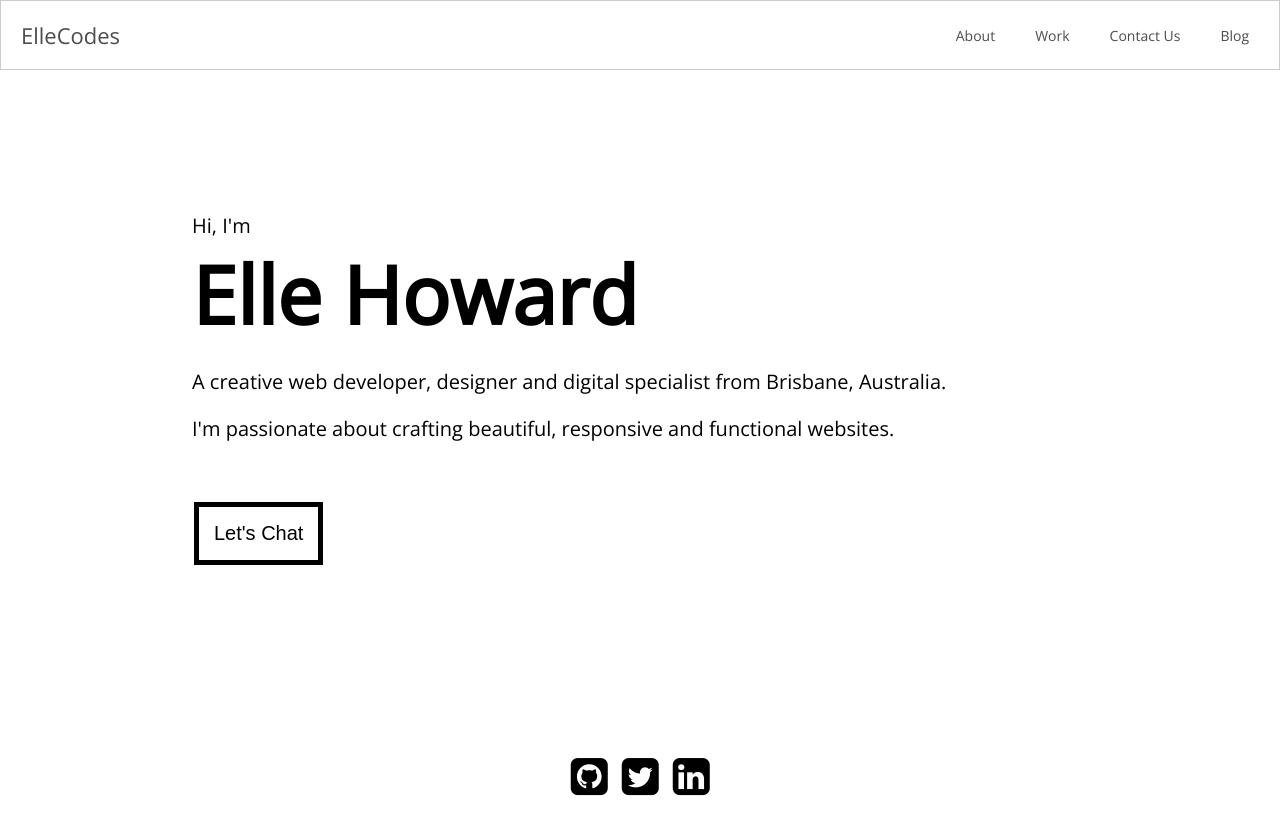
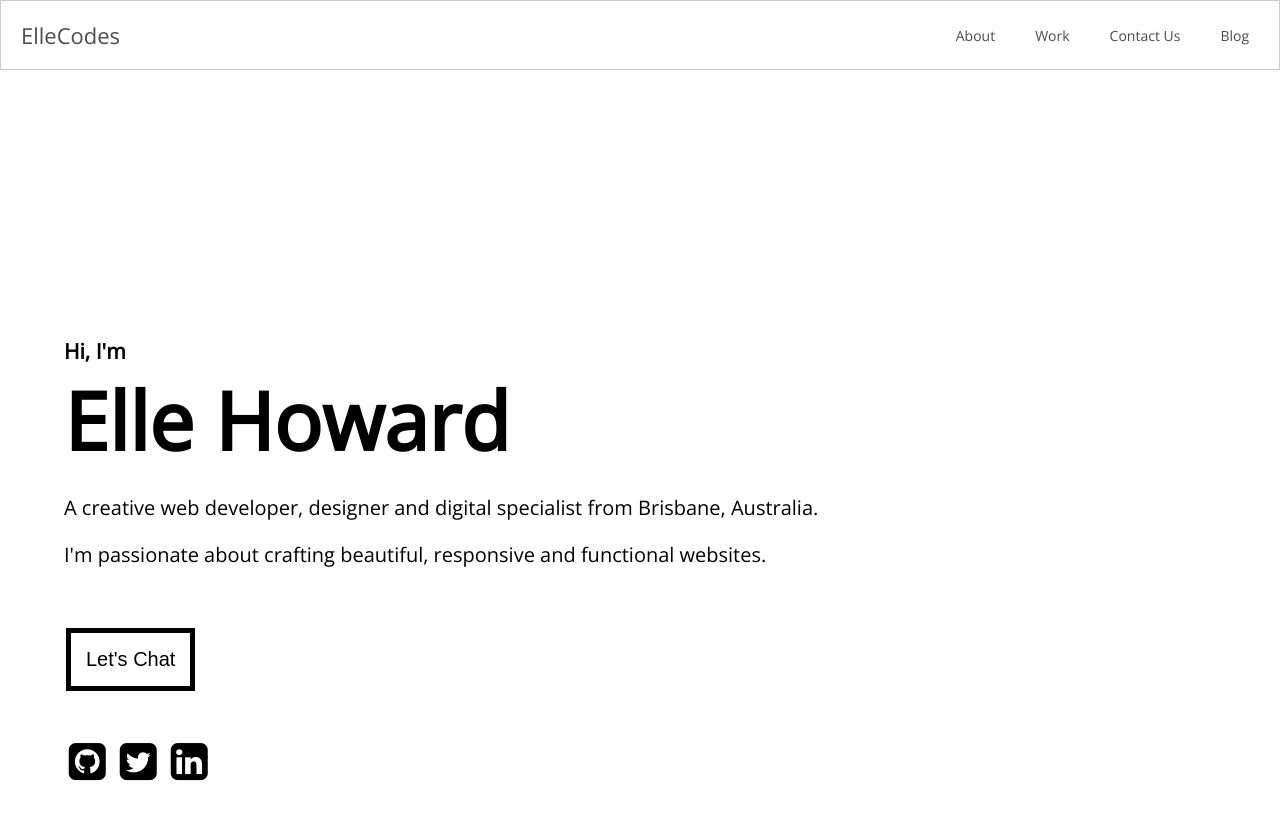
Before and after one commit to ellehoward/ElleHoward_T1A2, a plain HTML site: page index.html in a window 1280 px wide. Shown: the top 832 px of the page. Drawn offline with nearby package versions, Linux system fonts and the light colour scheme.

Commit message:
first commit of new repo

```diff
--- a/index.html
+++ b/index.html
@@ -37,7 +37,6 @@
   <body>
 
     <!-- Top Navigation Menu -->
-
 <nav class="navbar">
         <span class="navbar-toggle" id="js-navbar-toggle">
         <i class="fas fa-bars"></i>
@@ -48,18 +47,16 @@
           <li><a href="/work.html" class="nav-links">Work</a></li>
           <li><a href="/contact.html" class="nav-links">Contact Us</a></li>
           <li><a href="/nav-links.html" class="nav-links">Blog</a></li>
-        </ul>
-    </nav>
+        </ul></nav>
+
+      <div class="home-wrapper">
 
 <!-- Site Welcome blurb / introduction -->
-
-
-      <div class="home-wrapper">
             <!-- Header -->
             <header id="welcome-header"></header>
             <!-- Hero -->
                 <section class="hero">
-                <p>Hi, I'm</p>
+                <h3>Hi, I'm </h3>
                 <h1>Elle Howard</h1>
                <section class="first-blurb">
                 <p>A creative web developer, designer and digital specialist from Brisbane, Australia.</p>
@@ -68,11 +65,11 @@
                 </p>I'm passionate about crafting beautiful, responsive and functional websites.</p>
                 </section>
                 <p>
-                  <section class="third-blurb">
-                  <button class="lets-chat-button">Let's Chat</button></p></section>
-              </div>
+                  <section class="third-blurb"></section>
+                  <button class="lets-chat-button">Let's Chat</button>
 
                   <!-- Footer socials -->
+
                   <footer>
               <section id="footer-social-icons">
               <div class="footer-container">
@@ -80,9 +77,15 @@
               <a href="https://github.com/bootsnipp"><i id="social-gh" class="fa fa-github-square fa-3x social"></i></a>
 	            <a href="https://twitter.com/bootsnipp"><i id="social-tw" class="fa fa-twitter-square fa-3x social"></i></a>
 	            <a href="https://linkedin.com/bootsnipp"><i id="social-li" class="fa fa-linkedin-square fa-3x social"></i></a>
+            </section>
+            </footer>
+                  </div>
+
         </div>
       </div>
-  </section>
+
+<!-- Footer socials -->
+
 
 
 <!-- Footer Copyright -->
--- a/style.css
+++ b/style.css
@@ -26,12 +26,16 @@ p {
 	font-size: 14px;
 	background-color: #ffff;
 	border: 1px solid rgba(0, 0, 0, 0.2);
-	padding-bottom: 10px;
+	align-items: stretch;
+  padding-bottom: 20%;
+
+
 }
 
 .main-nav {
 	list-style-type: none;
-	display: none;
+  margin: auto;
+  padding-bottom: ;
 }
 
 .nav-links,
@@ -108,11 +112,11 @@ flex-wrap: wrap;
 justify-content: center;
 align-items: stretch;
 align-content: space-between;
-width: 70%;
+width: 90%;
 margin: auto;
 padding: 0;
 justify-content: center;
-height: 50vw;
+height: 80vw;
 
 }
 
@@ -225,7 +229,7 @@ background-color: #ffe100;
   display: flex;
   flex-direction: row;
   flex-wrap: wrap;
-  justify-content: center;
+  justify-content: l;
   align-items: stretch;
   align-content: space-around;
 }
```
Lines whose indentation alone changed are shown as unchanged.
